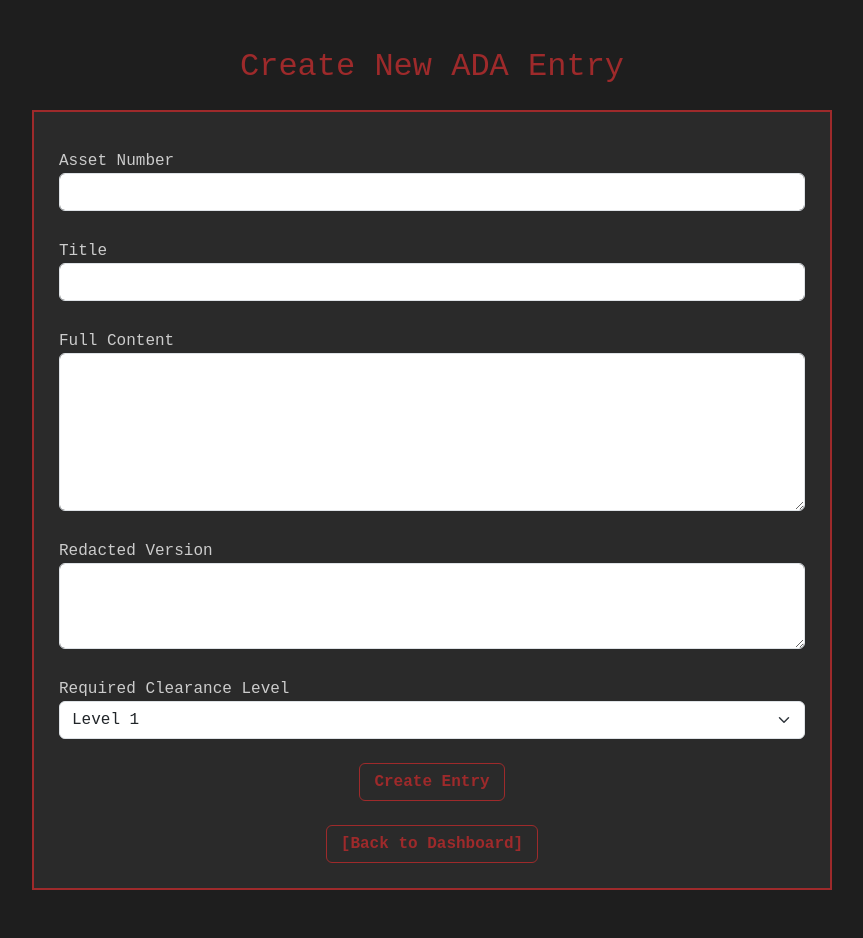
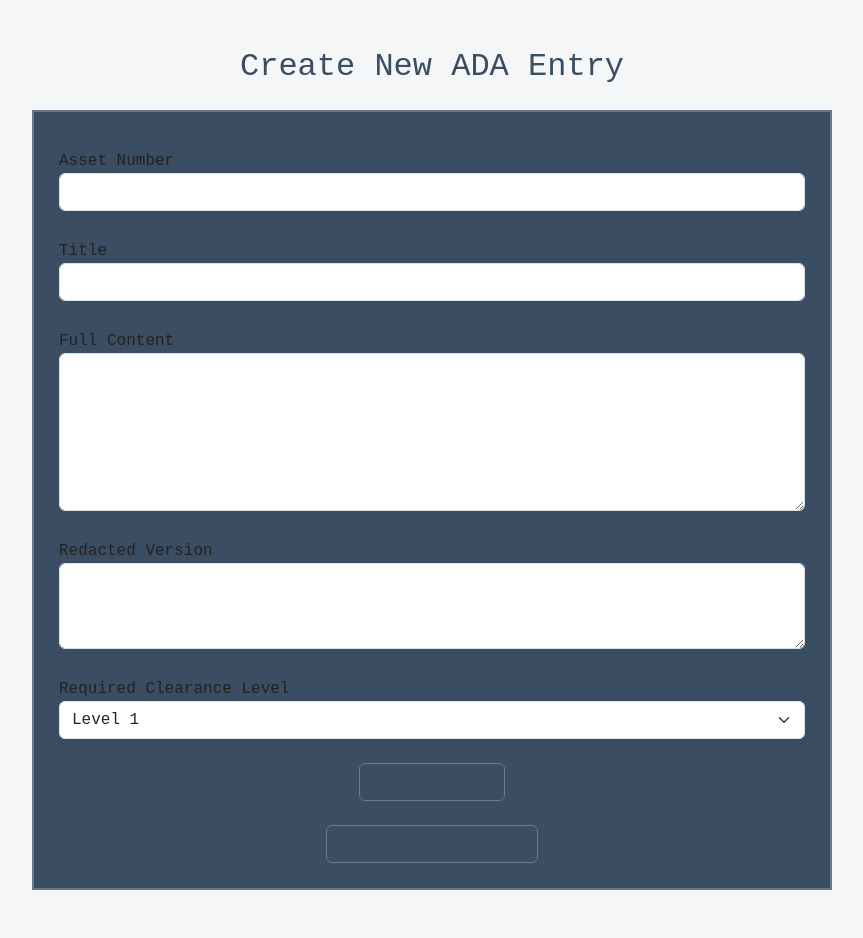
Before and after one commit to arl-0/ada1_project, a Flask app: page /add-asset in a window 1280 px wide. Shown: the whole page, without its empty margins (208-1071 px from the left). Run offline with Flask 3, Linux system fonts and the light colour scheme; a user stored in the database is signed in.

Commit message:
test background coloiur changes

```diff
--- a/app/templates/add_asset.html
+++ b/app/templates/add_asset.html
@@ -6,30 +6,30 @@
   <link href="https://cdn.jsdelivr.net/npm/bootstrap@5.3.0/dist/css/bootstrap.min.css" rel="stylesheet">
   <style>
     body {
-      background-color: #1e1e1e;
-      color: #cccccc;
+      background-color: #f4f6f8;
+      color: #222;
       font-family: 'Courier New', Courier, monospace;
     }
     .terminal-box {
-      border: 2px solid #9e2a2b;
+      border: 2px solid #6c7a89;
       padding: 25px;
-      background-color: #2a2a2a;
+      background-color: #3a4d63;
       max-width: 800px;
       margin: 0 auto;
     }
     .btn-terminal {
       background: none;
-      border: 1px solid #9e2a2b;
-      color: #9e2a2b;
+      border: 1px solid #6c7a89;
+      color: #3a4d63;
       padding: 6px 14px;
       font-weight: bold;
     }
     .btn-terminal:hover {
-      background-color: #9e2a2b;
+      background-color: #e3eaf2;
       color: black;
     }
     h2 {
-      color: #9e2a2b;
+      color: #3a4d63;
     }
     label {
       margin-top: 12px;
```
